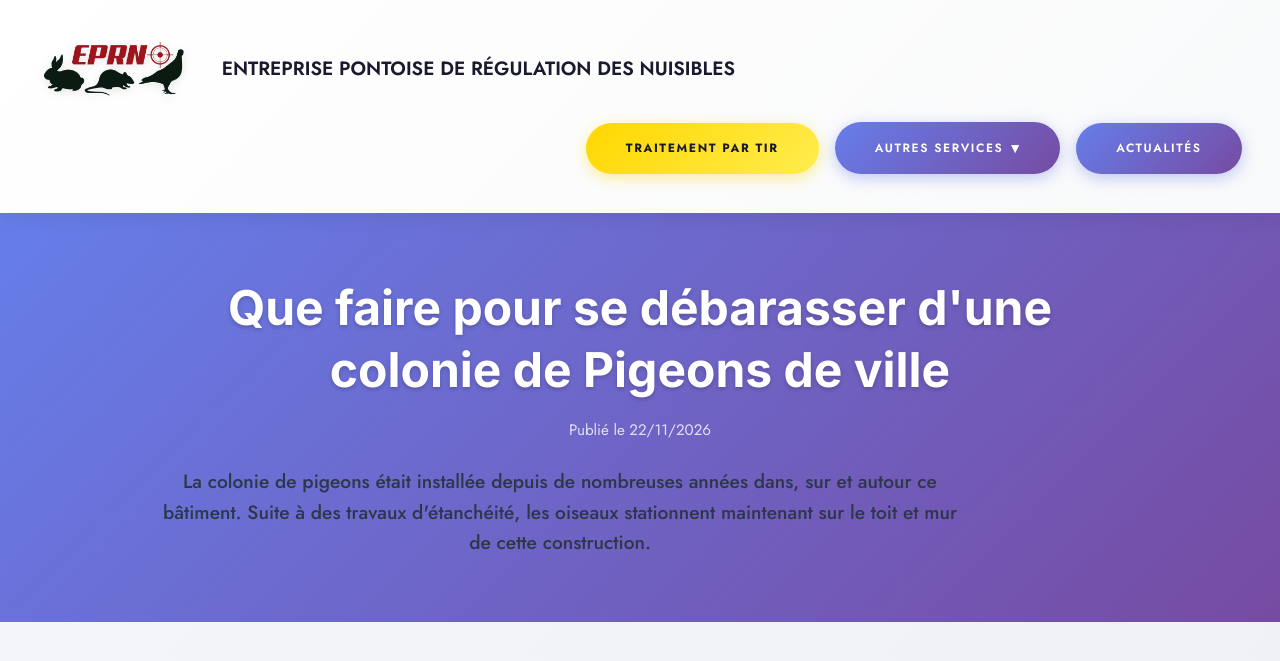
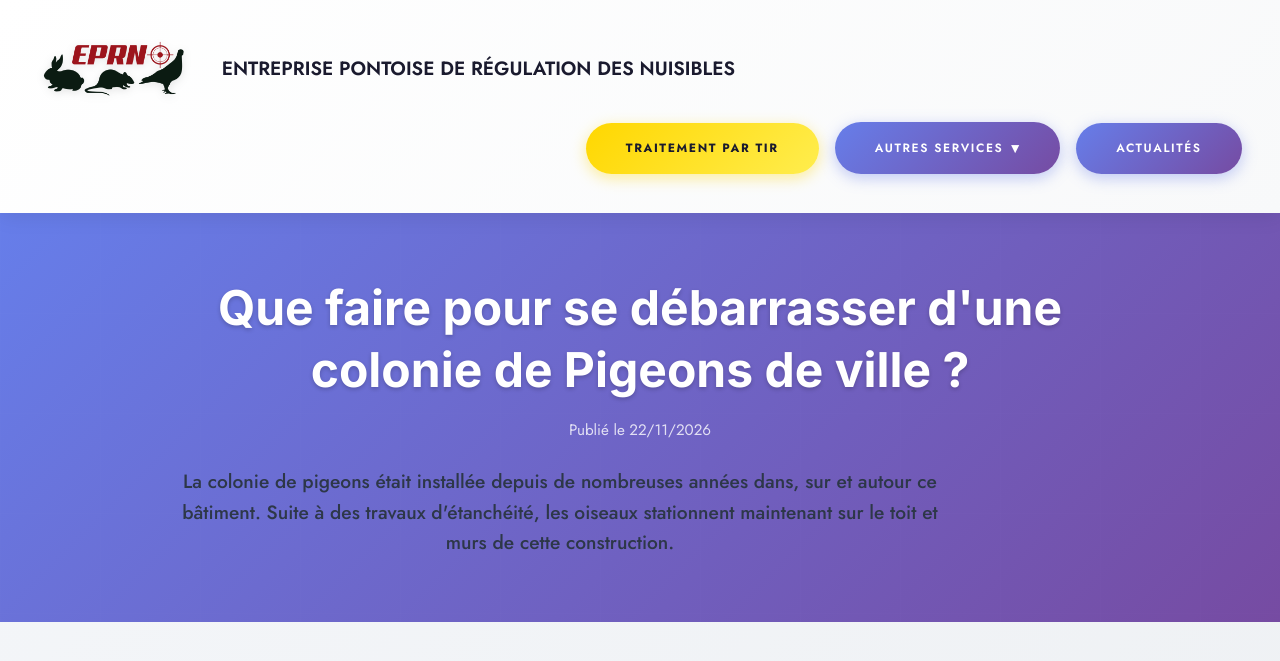
Before and after one commit to TheDoubleJo/eprn, a Jekyll site: the page built from _posts/2026-11-22-que-faire-pour-se-débarasser-d-une-colonie-de-pigeons-de-ville.md, in a window 1280 px wide and 900 px high, cut to the strip 0-662 px from the top of the window. Built offline with Jekyll 4.4.1, drawn with Linux system fonts in a browser that asks for light colours; some of the changed text lies outside the part shown.

Commit message:
Update Actualités “2026-11-22-que-faire-pour-se-débarasser-d-une-colonie-de-pigeons-de-ville”

```diff
--- a/_posts/2026-11-22-que-faire-pour-se-débarasser-d-une-colonie-de-pigeons-de-ville.md
+++ b/_posts/2026-11-22-que-faire-pour-se-débarasser-d-une-colonie-de-pigeons-de-ville.md
@@ -1,9 +1,9 @@
 ---
 layout: post
-title: Que faire pour se débarasser d'une colonie de Pigeons de ville
+title: Que faire pour se débarrasser d'une colonie de Pigeons de ville ?
 description: |-
   La colonie de pigeons était installée depuis de nombreuses années dans, sur et autour ce bâtiment.
-  Suite à des travaux d'étanchéité, les oiseaux stationnent maintenant sur le toit et mur de cette construction.
+  Suite à des travaux d'étanchéité, les oiseaux stationnent maintenant sur le toit et murs de cette construction.
 image: /images/uploads/Photo Zone de stationnement pigeons.jpg
 youtube_url: https://youtu.be/El8Pqe2lod8?si=kSj-rzEung_GTr-e
 date: 2026-11-22 18:36:00 +0100
@@ -11,4 +11,4 @@ date: 2026-11-22 18:36:00 +0100
 
 Par pluie et vent, ils se concentrent dans les recoins se protégeant ainsi des conditions météorologiques défavorables. Rien ne les délogera de cette zone de quiétude, avec autour, une nourriture à volonté.
 
-Seule la solution tir, permet de limiter l'expansion de la colonie
+Seule la solution tir, permet de limiter l'expansion de la colonie.
```
